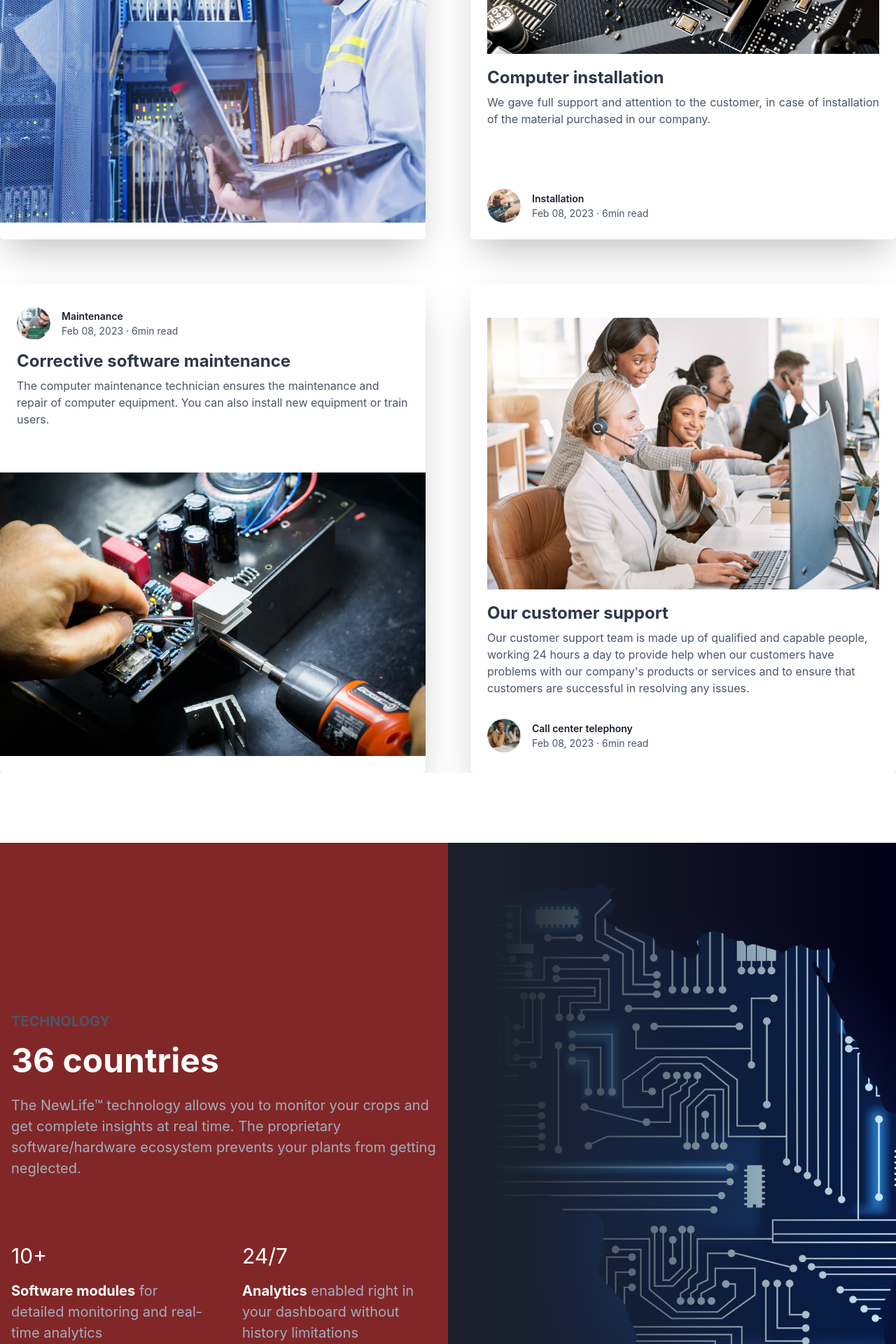
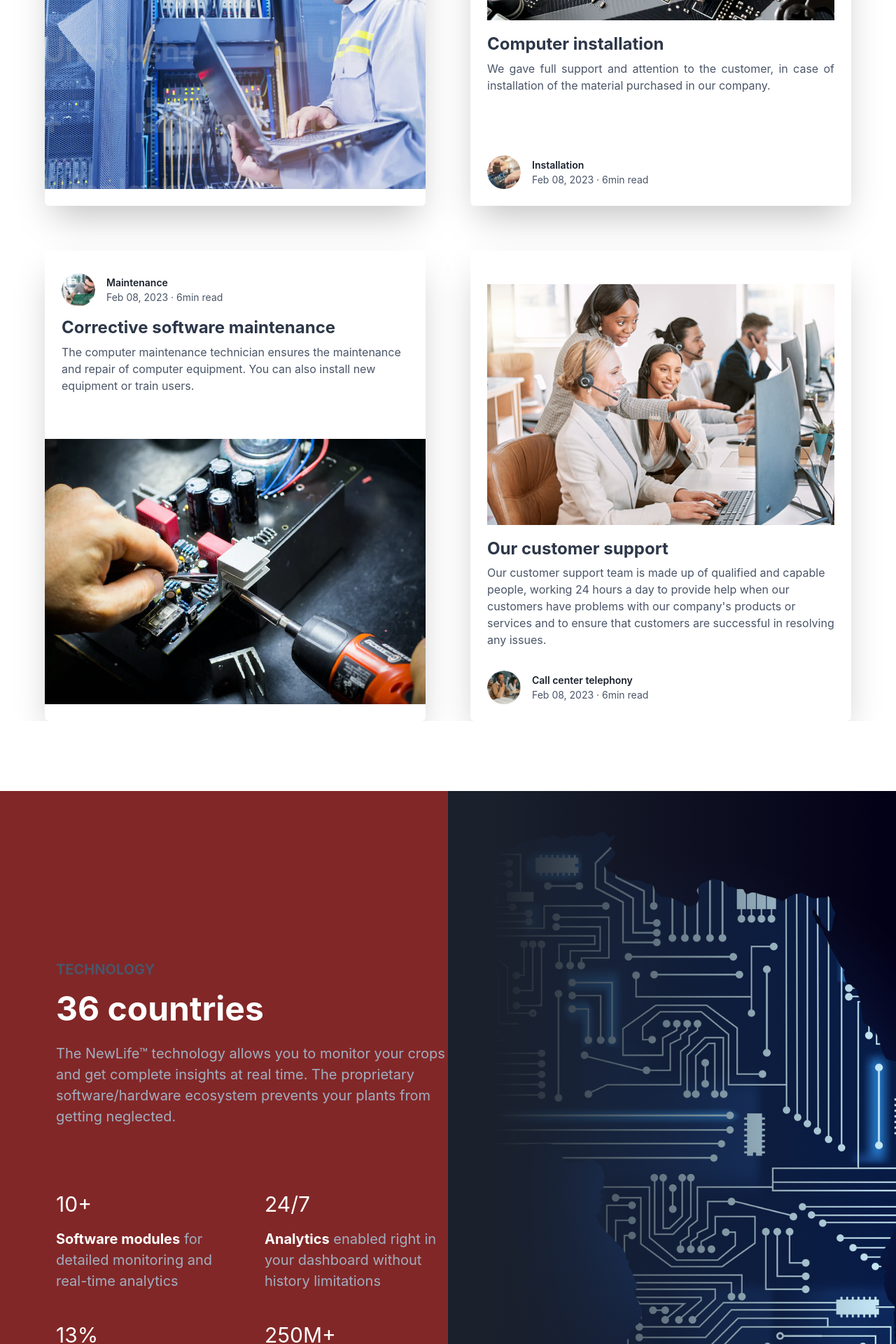
Before and after one commit to daniel-jp/fd-group, a React (Vite) app: page /services in a window 1280 px wide. Shown: the part 880-2800 px from the top of the page at 70% size. Built offline with nearby package versions, Linux system fonts and the light colour scheme; a web font is replaced by a local one.

Commit message:
Responsif

```diff
--- a/src/components/Footer/Footer.tsx
+++ b/src/components/Footer/Footer.tsx
@@ -106,7 +106,7 @@ function Footer() {
   return (
     <>
       <Box bg={ useColorModeValue("gray.800", "white") } color={ useColorModeValue("gray.300", "gray.200") }>
-        <Container justifyContent={ "center" } as={ Stack } maxW={ "7xl" } py={ 10 } pb={ -10 } textAlign={ "justify" }>
+        <Container justifyContent={ "center" } as={ Stack } maxW={ "6xl" } py={ 10 } pb={ -10 } textAlign={ "justify" }>
 
           <SimpleGrid templateColumns={{sm: "1fr 1fr", md: "3fr 2fr 2fr 2fr"}} spacing={{base: 5, lg: 6}}>
             <Stack spacing={ 2 }>
--- a/src/layout/Layout.tsx
+++ b/src/layout/Layout.tsx
@@ -1,4 +1,4 @@
-import {Box, Container, Stack} from '@chakra-ui/react';
+import { Box, Container, Stack } from '@chakra-ui/react';
 
 import Footer from '../components/Footer/Footer';
 import NavBar from '../components/NavBar/NavBar';
@@ -7,7 +7,7 @@ export default function Layout({children}: any) {
   return (
     <Box>
       <NavBar />
-      <Container as={Stack} maxW={"7xl"} mt={"110px"} py={10} pb={-10} p={2} overflowX={'hidden'} textAlign={"justify"}>
+      <Container as={Stack} maxW={"6xl"} mt={"110px"} py={10} pb={-10} p={2} overflowX={'hidden'} textAlign={"justify"}>
         {children}
       </Container>
       <Footer />
--- a/src/layout/SimpleLayout.tsx
+++ b/src/layout/SimpleLayout.tsx
@@ -3,7 +3,7 @@ import { Box, Container } from '@chakra-ui/react';
 export default function SimpleLayout({ children, ...rest }:any) {
   return (
     <Box overflowX={'hidden'} >
-      <Container maxW={"7xl"} p={-4} w={"full"} {...rest}>
+      <Container maxW={"6xl"} p={-4} w={"full"} {...rest}>
         {children}
       </Container>
     </Box>
--- a/src/pages/Services.tsx
+++ b/src/pages/Services.tsx
@@ -348,7 +348,7 @@ function Services() {
             h={ 'full' }
           />
         </Flex>
-        <Container className='service8' visibility={'hidden'} maxW={'7xl'} zIndex={10} position={'relative'}>
+        <Container className='service8' visibility={'hidden'} maxW={'6xl'} zIndex={10} position={'relative'}>
           <Stack direction={ { base: 'column', lg: 'row' } }>
             <Stack
               flex={ 1 }
```
